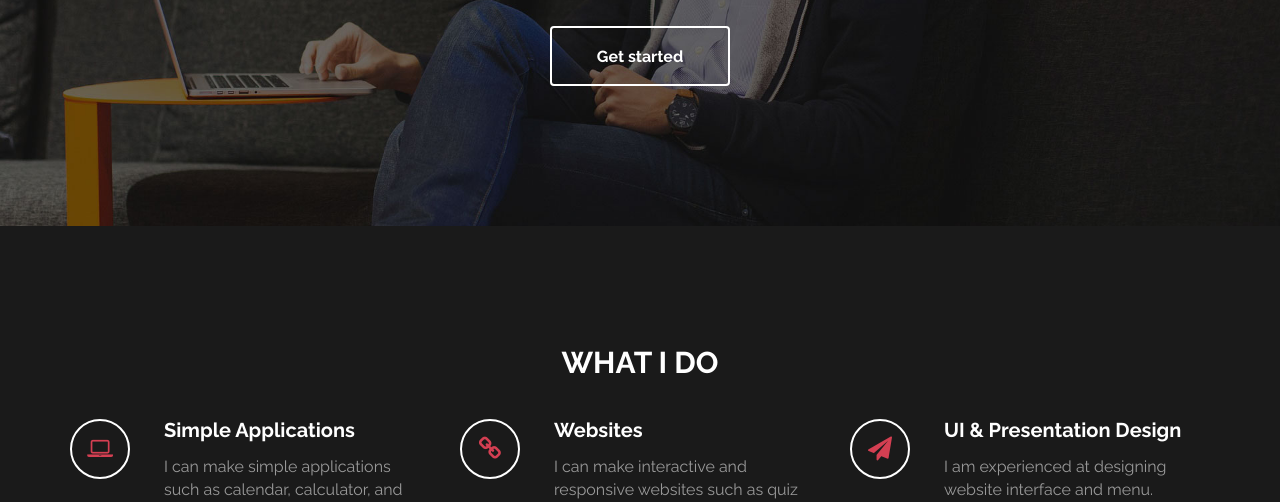
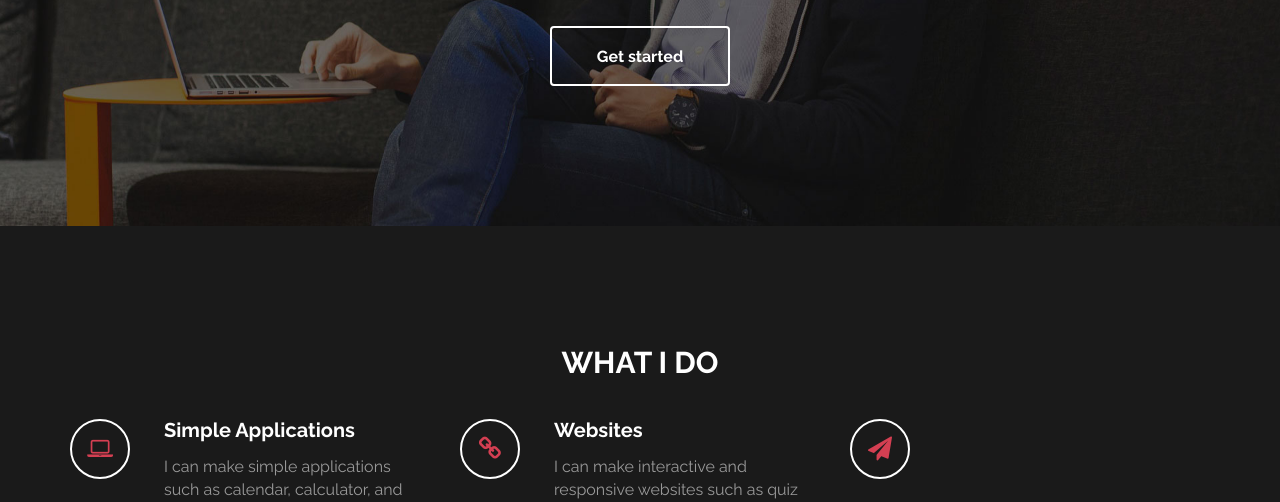
Before and after one commit to dollentesmrk/dollentesmrk.github.io, a plain HTML site: page index.html in a window 1280 px wide. Shown: the part 450-952 px from the top of the page. Drawn offline with Linux system fonts and the light colour scheme.

Commit message:
Update index.html

```diff
--- a/index.html
+++ b/index.html
@@ -92,9 +92,7 @@
 								<i class="fa fa-paper-plane"></i>
 							</div>
 							<div class="media-body">
-								<h3 class="media-heading">UI &AMP; Presentation Design</h3>
-								<p>I am experienced at designing website interface and menu.</p>
-							</div>
+
 						</div>
 					</div>
 
```
